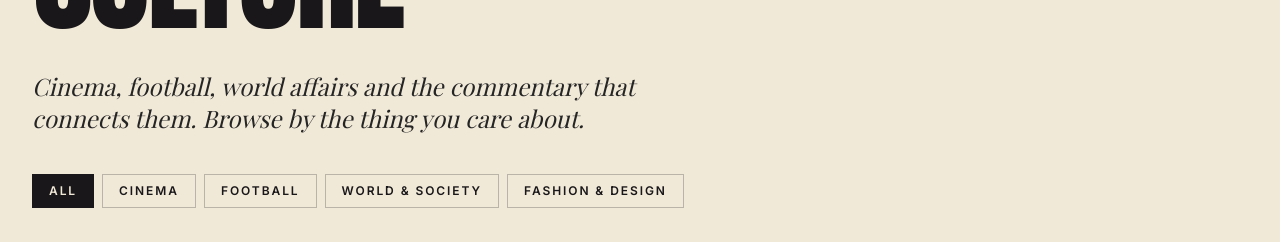
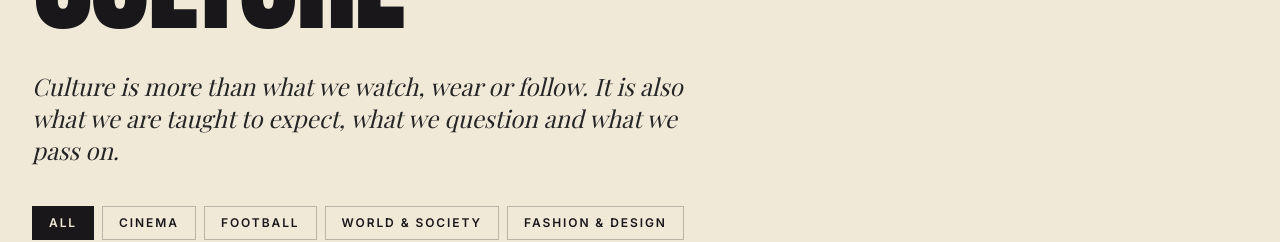
Before and after one commit to Sree-cnair/thirdperson, a React (Vite) app: page /culture in a window 1280 px wide. Shown: the part 267-509 px from the top of the page. Built offline with nearby package versions, Linux system fonts and the light colour scheme; no server answers; the database is empty; a web font is replaced by a local one.

Commit message:
Rewrite site copy for THE OTHER PERSON brand

```diff
--- a/src/pages/CulturePage.tsx
+++ b/src/pages/CulturePage.tsx
@@ -12,8 +12,8 @@ const ALL = 'all';
 
 export function CulturePage() {
   useDocumentMeta(
-    'Culture | PAKARAM',
-    'Cinema, football, world affairs, society and design: visual discovery across the PAKARAM culture archive.',
+    'Culture | THE OTHER PERSON',
+    'A closer look at the culture, habits, expectations and ideas that shape everyday Indian life.',
   );
 
   const [searchParams, setSearchParams] = useSearchParams();
@@ -37,7 +37,7 @@ export function CulturePage() {
       <PageHero
         eyebrow="Culture"
         title="Culture"
-        intro="Cinema, football, world affairs and the commentary that connects them. Browse by the thing you care about."
+        intro="Culture is more than what we watch, wear or follow. It is also what we are taught to expect, what we question and what we pass on."
       >
         <FilterChips label="Filter culture by category" options={filterOptions} value={selectedSlug} onChange={handleFilter} />
       </PageHero>
```
